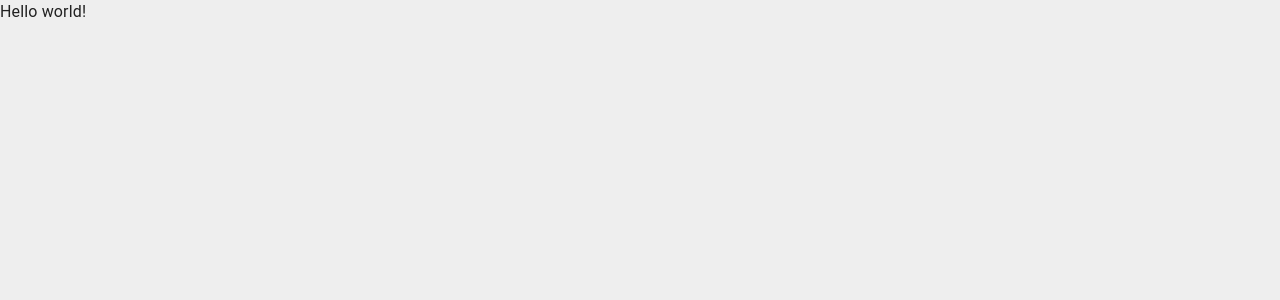
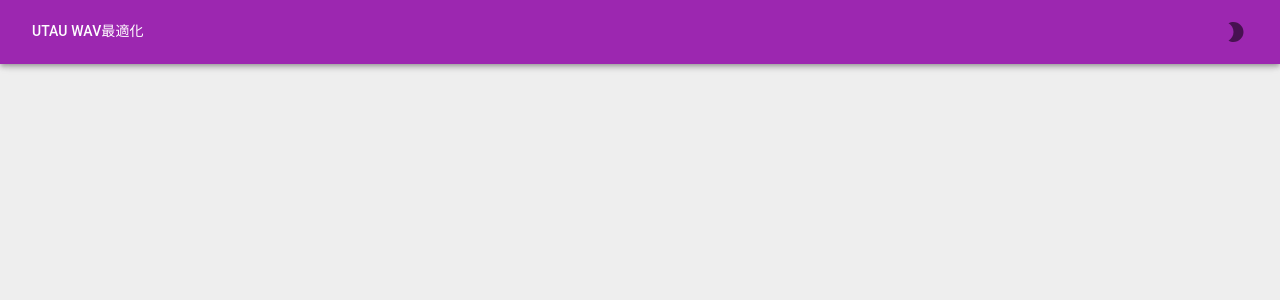
Before and after one commit to delta-kimigatame/ReactUtauWavFormatter, a React app: page / in a window 1280 px wide. Shown: the top 300 px of the page. Built offline with nearby package versions, Linux system fonts and the light colour scheme; the HTML template or start-up script is replaced by a standard one.

Commit message:
Headerの作成

```diff
--- a/src/App.tsx
+++ b/src/App.tsx
@@ -6,6 +6,7 @@ import CssBaseline from "@mui/material/CssBaseline";
 import { useCookies } from "react-cookie";
 
 import { getDesignTokens } from "./theme";
+import { Header } from "./Header";
 
 /**
  * Reactのエンドポイント
@@ -36,10 +37,11 @@ export const App: React.FC = () => {
     []
   );
   const theme = React.useMemo(() => createTheme(getDesignTokens(mode)), [mode]);
+  React.useMemo(() => setCookie("mode", mode), [mode]);
   return (
     <ThemeProvider theme={theme}>
       <CssBaseline />
-      <div>Hello world!</div>
+      <Header mode={mode} setMode={setMode} />
     </ThemeProvider>
   );
 };
--- /dev/null
+++ b/src/Header.tsx
@@ -0,0 +1,39 @@
+import * as React from "react";
+import { PaletteMode } from "@mui/material";
+
+import AppBar from "@mui/material/AppBar";
+import Toolbar from "@mui/material/Toolbar";
+import Typography from "@mui/material/Typography";
+import Button from "@mui/material/Button";
+import IconButton from "@mui/material/IconButton";
+import ModeNightIcon from "@mui/icons-material/ModeNight";
+import LightModeIcon from "@mui/icons-material/LightMode";
+import Box from "@mui/material/Box";
+
+import { product_name } from "./setting";
+
+export const Header: React.FC<Props> = (props) => {
+  return (
+    <AppBar>
+      <Toolbar sx={{ justifyContent: "space-between" }}>
+        <Button variant="text" color="inherit">
+          <Typography variant="subtitle2">{product_name}</Typography>
+        </Button>
+        <Box>
+          <IconButton
+            onClick={() => {
+              props.setMode(props.mode === "dark" ? "light" : "dark");
+            }}
+          >
+            {props.mode === "dark" ? <LightModeIcon /> : <ModeNightIcon />}
+          </IconButton>
+        </Box>
+      </Toolbar>
+    </AppBar>
+  );
+};
+
+type Props = {
+  mode: PaletteMode;
+  setMode: React.Dispatch<React.SetStateAction<PaletteMode>>;
+};
```
